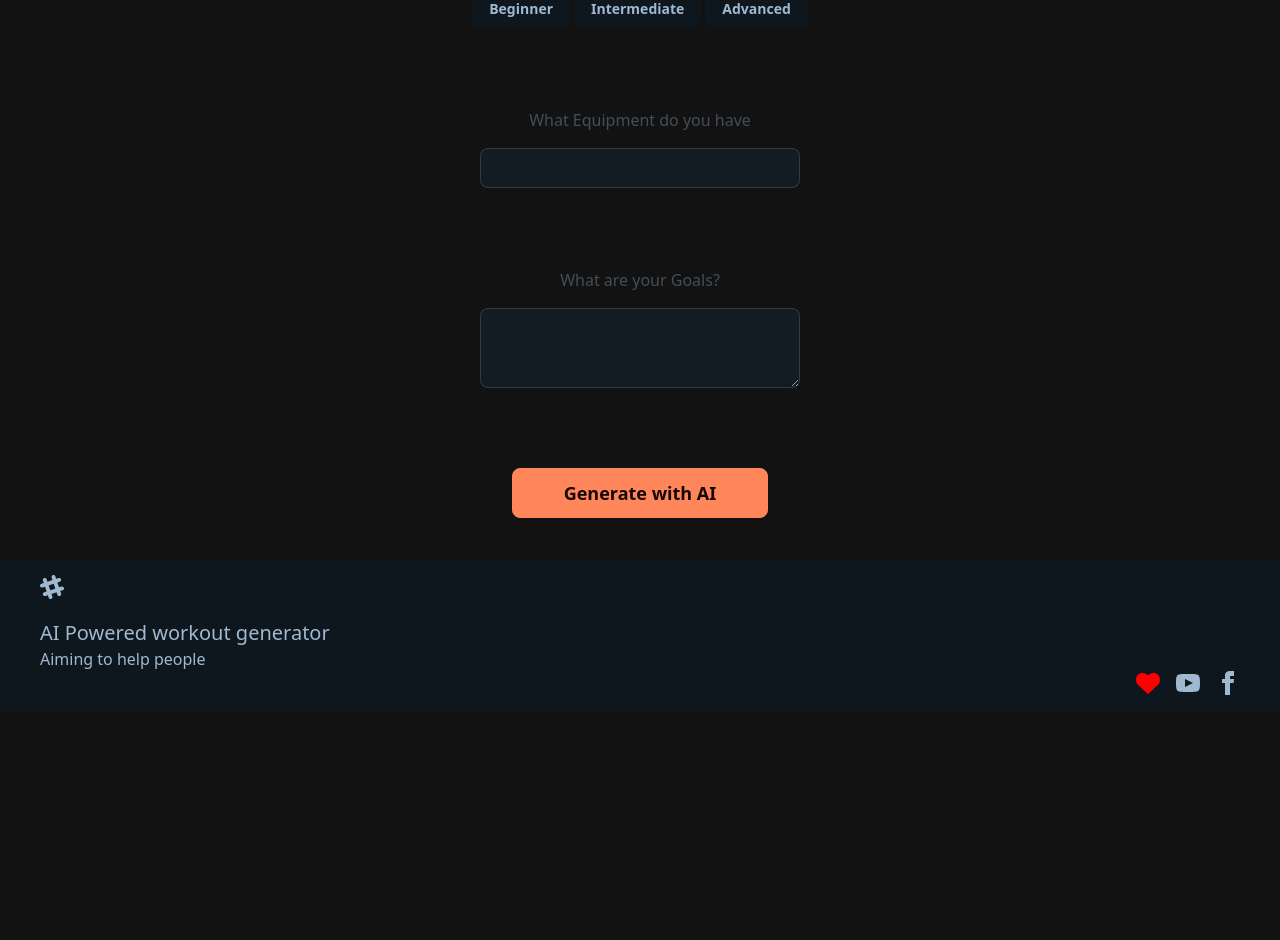
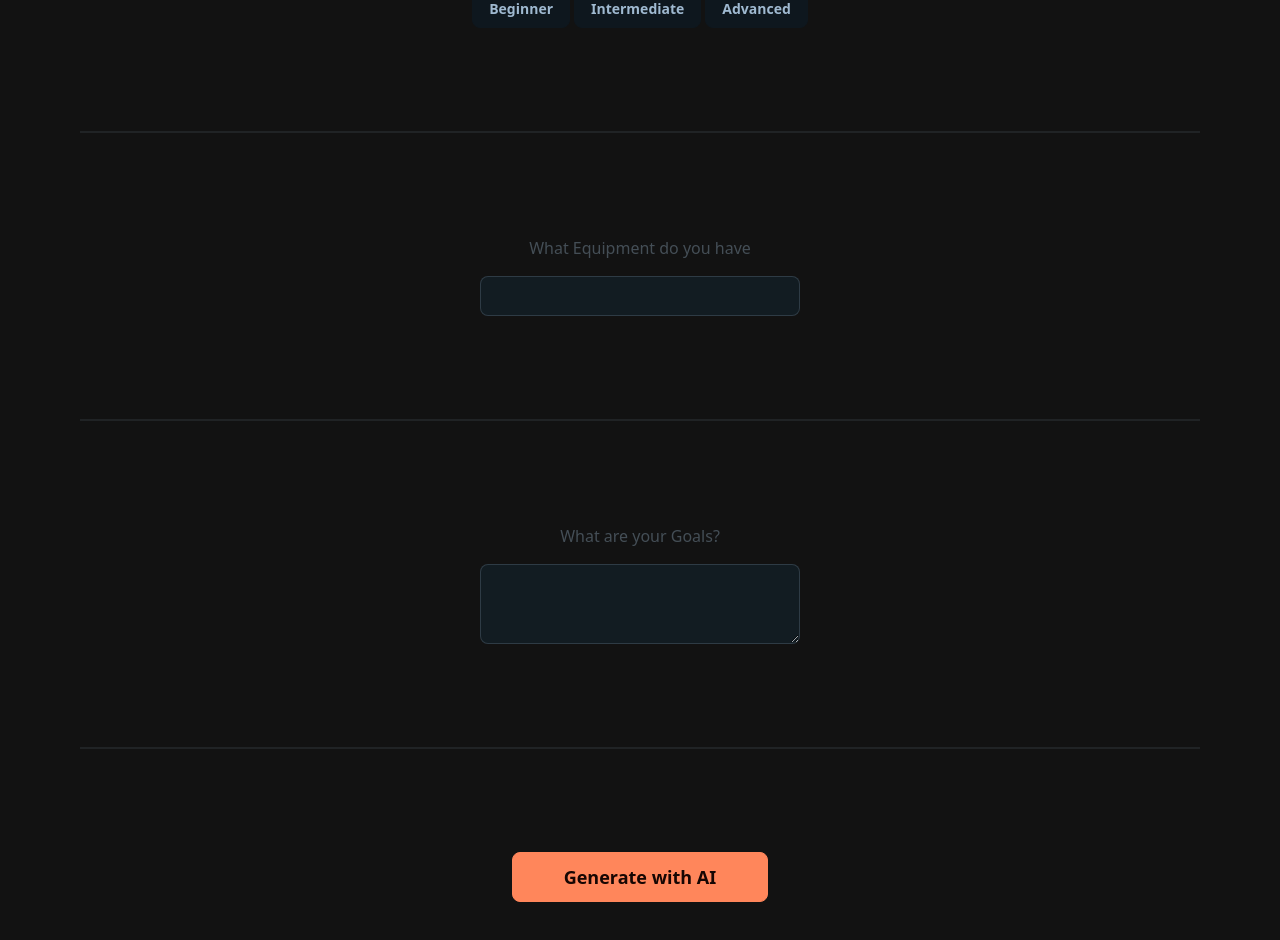
Before and after one commit to harjot85/ai-wog-vite, a React (Vite) app: page /home in a window 1280 px wide. Shown: the part 600-1540 px from the top of the page. Before the commit the page ends 1311 px from the top, so only its background shows below. Built offline with nearby package versions, Linux system fonts and the light colour scheme; no server answers.

Commit message:
Add todos

```diff
--- a/src/pages/Home.tsx
+++ b/src/pages/Home.tsx
@@ -9,8 +9,11 @@ function Home() {
                 <div className="my-10">
                     <div className="flex flex-col gap-20">
                         <Statistics />
+                        <div className="mx-20 dui-divider"></div>
                         <Equipment />
+                        <div className="mx-20 dui-divider"></div>
                         <Goals />
+                        <div className="mx-20 dui-divider"></div>
                         <Actions />
                     </div>
                 </div>
```
Also changed, not shown: 1 other file (tests, documents, lock files or other folders).
